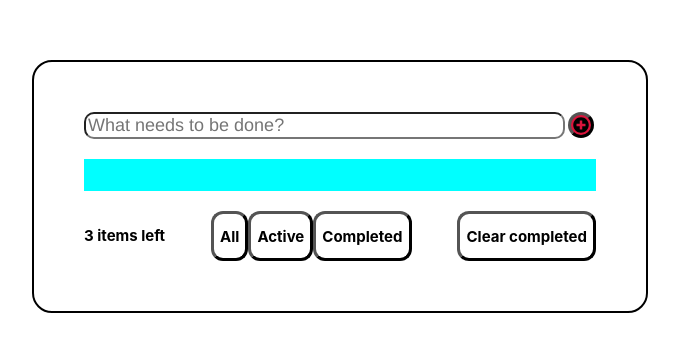
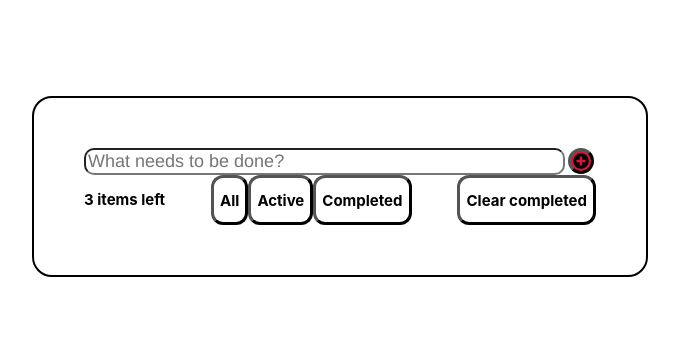
Before and after one commit to Atakanz/ToDoList-REACT, a React (Create React App) app in the folder to-do-list/: page / in a window 1280 px wide. Shown: the part 224-576 px from the top of the page, without its empty margins (300-979 px from the left). Built offline with nearby package versions, Linux system fonts and the light colour scheme.

Commit message:
List unit components moved to the container.

```diff
--- a/to-do-list/src/components/container/container.js
+++ b/to-do-list/src/components/container/container.js
@@ -1,16 +1,45 @@
-import React from 'react';
+import React, {useState, useEffect} from 'react';
 import './container.css';
 import Footer from '../footer/footer';
-import ListSection from '../listSection/listSection';
 import Header from '../header/header';
+import {useSelector} from 'react-redux';
+import ListUnits from '../listUnits/listUnits';
 
 const Container = () => {
+  const [currentList, setCurrentList] = useState([]);
+  const list = useSelector(state => state.list.list);
+  const doneTasks = useSelector(state => state.list.doneList);
+  const activeOnes = list.filter(item => {
+    return doneTasks.indexOf(item) === -1;
+  });
+  const setActiveOnes = () => {
+    setCurrentList(activeOnes);
+  };
+  const setAll = () => {
+    setCurrentList(list);
+  };
+  const setDone = () => {
+    setCurrentList(doneTasks);
+  };
+  useEffect(() => {
+    setCurrentList(list);
+  }, [list]);
+  const todoItems = currentList.map((todo, index) => (
+    <li key={index}>
+      <ListUnits text={todo} />
+    </li>
+  ));
   return (
     <>
       <section className="container">
         <Header />
-        <ListSection />
-        <Footer />
+        {todoItems}
+        <Footer
+          activeNumber={activeOnes.length}
+          activesTask={setActiveOnes}
+          allTask={setAll}
+          doneTask={setDone}
+        />
       </section>
     </>
   );
--- a/to-do-list/src/components/listSection/listSection.css
+++ /dev/null
@@ -1,8 +0,0 @@
-.list-section-container {
-  display: flex;
-  justify-content: center;
-  margin-bottom: 20px;
-  margin-top: 20px;
-  width: 100%;
-  background-color: aqua;
-}
--- a/to-do-list/src/components/listSection/listSection.js
+++ /dev/null
@@ -1,28 +0,0 @@
-import React, {useEffect, useState} from 'react';
-import './listSection.css';
-import ListUnits from '../listUnits/listUnits';
-import {useSelector} from 'react-redux';
-
-const ListSection = () => {
-  const [currentList, setCurrentList] = useState([]);
-  const list = useSelector(state => state.list.list);
-  useEffect(() => {
-    setCurrentList(list);
-  }, [list]);
-  console.log('CClist', currentList);
-  return (
-    <>
-      <div className="list-section-container">
-        <ul>
-          {currentList.map((task, index) => {
-            <li key={index}>
-              <p>{task}</p>
-            </li>;
-          })}
-        </ul>
-      </div>
-    </>
-  );
-};
-
-export default ListSection;
```
